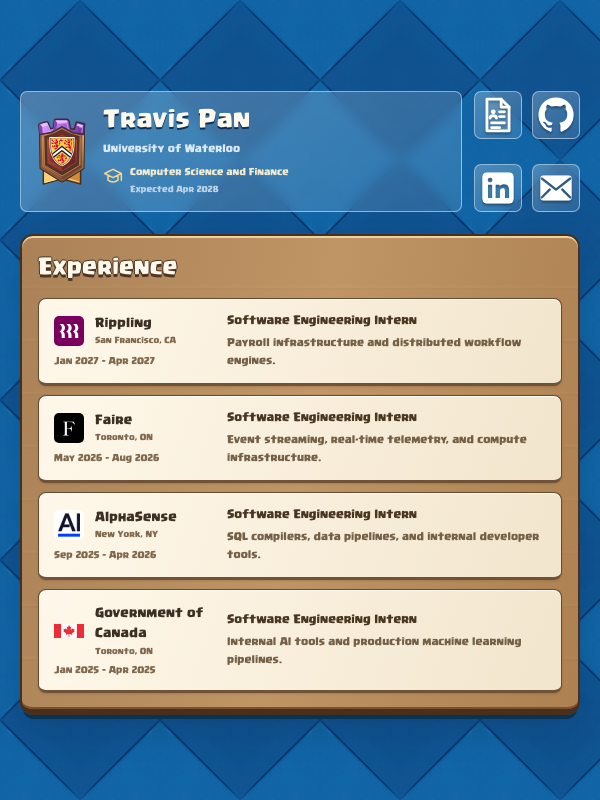
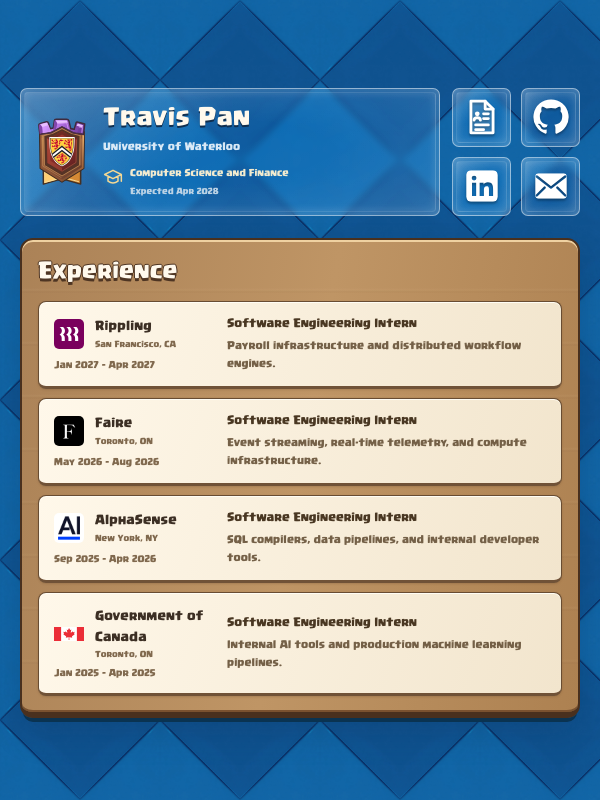
Before and after one commit to travispan75/funny-website, a Next.js app: page / in a window 600 px wide. Built offline with nearby package versions, Linux system fonts and the light colour scheme.

Commit message:
Refine glossy glass surfaces and balance mobile button gaps

```diff
--- a/src/app/page.module.css
+++ b/src/app/page.module.css
@@ -1,5 +1,7 @@
 .page {
-  --glass-surface: linear-gradient(145deg, #ffffff40, #ffffff1c);
+  --glass-surface:
+    radial-gradient(ellipse at center, #ffffff00 35%, #ffffff16 100%),
+    linear-gradient(155deg, #ffffff24, #ffffff0a 48%, #ffffff14);
   --control-height: 82px;
 
   display: flex;
@@ -22,11 +24,27 @@
 
 .banner,
 .link {
-  border: 1px solid #ffffff75;
+  position: relative;
+  isolation: isolate;
+  border: 1px solid #ffffff80;
   border-radius: 7px;
   background: var(--glass-surface);
-  box-shadow: none;
-  backdrop-filter: blur(6px);
+  box-shadow: inset 0 0 14px #ffffff26;
+  -webkit-backdrop-filter: blur(3px) saturate(1.15);
+  backdrop-filter: blur(3px) saturate(1.15);
+}
+
+.banner::before,
+.link::before {
+  position: absolute;
+  inset: 3px;
+  z-index: -1;
+  border: 1px solid #ffffff1f;
+  border-radius: 4px;
+  background: linear-gradient(125deg, #ffffff1c, #ffffff00 45%);
+  box-shadow: inset 0 0 9px #ffffff14;
+  pointer-events: none;
+  content: "";
 }
 
 .banner {
@@ -409,11 +427,20 @@
 }
 
 @media (min-width: 541px) and (max-width: 760px) {
+  .banner {
+    min-height: 128px;
+  }
+
   .links {
     align-self: stretch;
-    grid-template-rows: repeat(2, 48px);
+    grid-template-columns: repeat(2, 59px);
+    grid-template-rows: repeat(2, 59px);
     align-content: space-between;
-    row-gap: 0;
+  }
+
+  .link {
+    width: 59px;
+    height: 59px;
   }
 }
 
```
